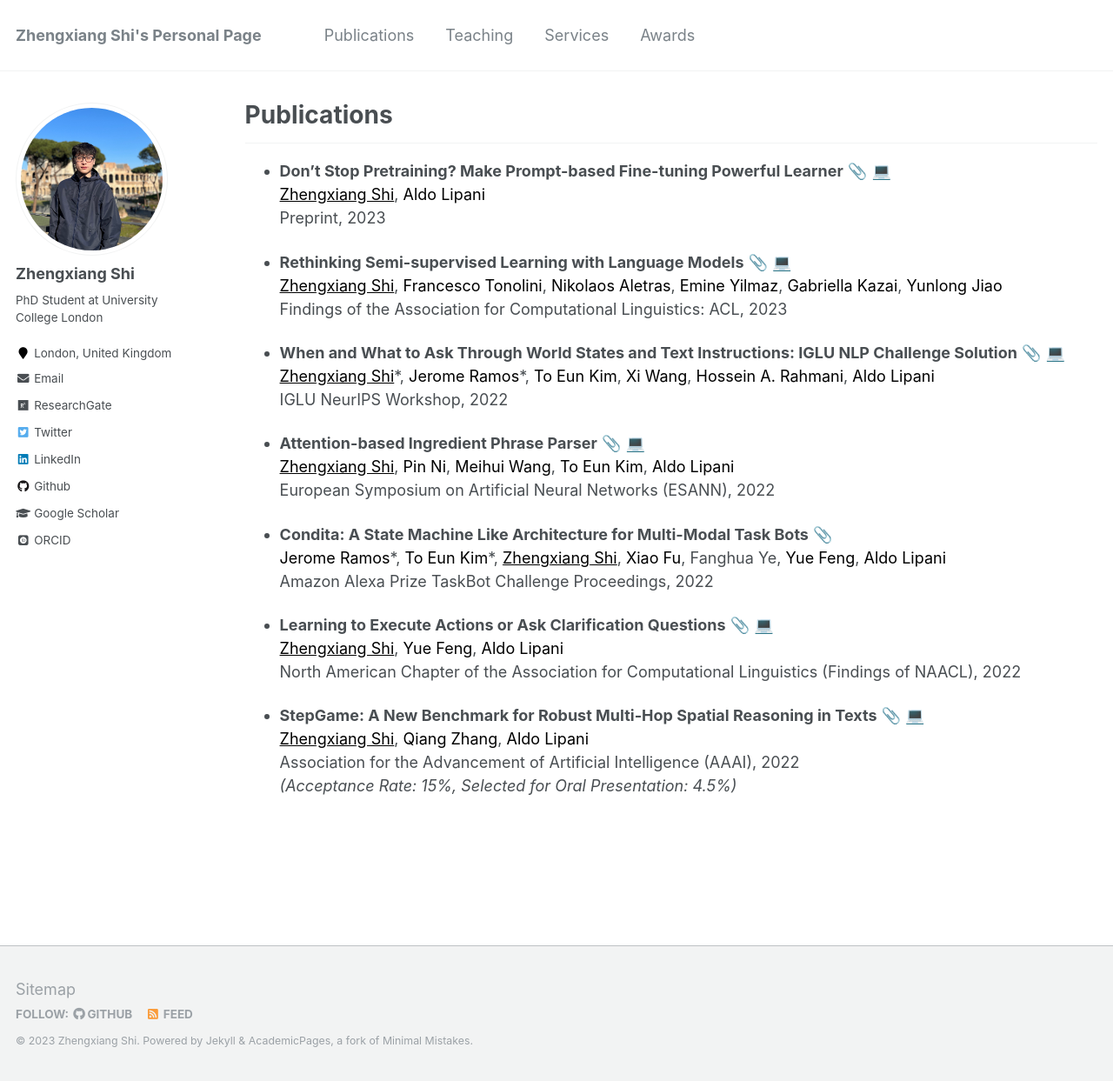
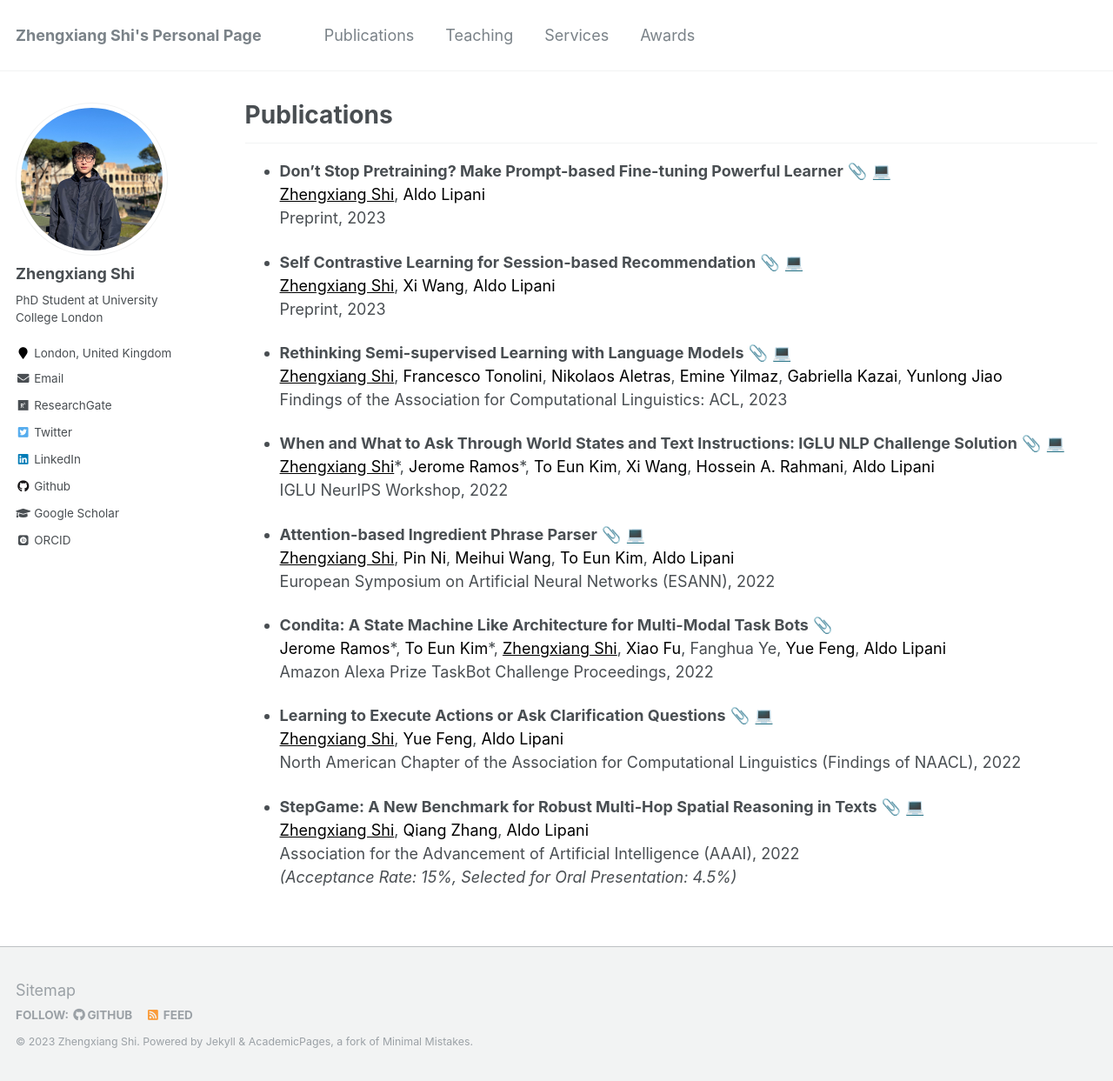
Before and after one commit to ZhengxiangShi/zhengxiangshi.github.io, a Jekyll site: the page built from _pages/publications.md, in a window 1280 px wide and 1243 px high. Shown: the whole window at 87% size. Built offline with Jekyll 4.4.1, drawn with Linux system fonts in a browser that asks for light colours; emoji names are drawn with the system emoji font; some web fonts are replaced.

Commit message:
add pre-print

```diff
--- a/_pages/publications.md
+++ b/_pages/publications.md
@@ -29,6 +29,10 @@ a:active {
 ------
 * **Don't Stop Pretraining? Make Prompt-based Fine-tuning Powerful Learner** [:paperclip:](https://arxiv.org/abs/2305.01711) [:computer:](https://github.com/ZhengxiangShi/PowerfulPromptFT) <br />
   <span style="color:black;text-decoration:underline">Zhengxiang Shi</span>, <a href="https://scholar.google.at/citations?user=fyHjfEgAAAAJ" style="color: black;">Aldo Lipani</a> <br />
+  Preprint, 2023 <br />
+
+* **Self Contrastive Learning for Session-based Recommendation** [:paperclip:](https://github.com/ZhengxiangShi/zhengxiangshi.github.io/blob/main/files/scl_public.pdf) [:computer:](https://github.com/ZhengxiangShi/SelfContrastiveLearningRecSys) <br />
+  <span style="color:black;text-decoration:underline">Zhengxiang Shi</span>, <a href="https://scholar.google.co.uk/citations?user=nFmvLQgAAAAJ&hl=en" style="color: black;">Xi Wang</a>, <a href="https://scholar.google.at/citations?user=fyHjfEgAAAAJ" style="color: black;">Aldo Lipani</a> <br />
   Preprint, 2023 <br />
 
 * **Rethinking Semi-supervised Learning with Language Models** [:paperclip:](https://arxiv.org/abs/2305.13002) [:computer:](https://github.com/amzn/pretraining-or-self-training) <br />
```
Also changed, not shown: 1 other file.
